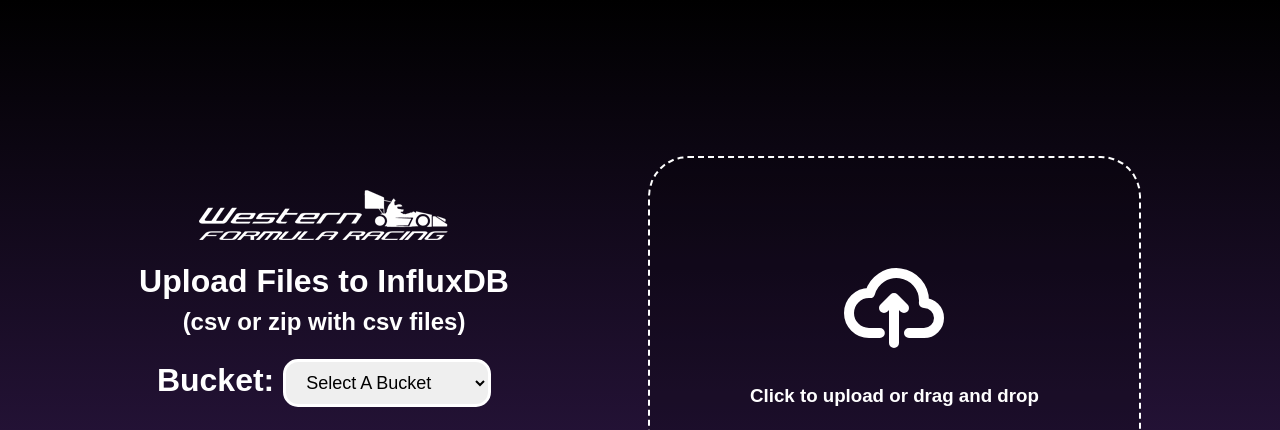
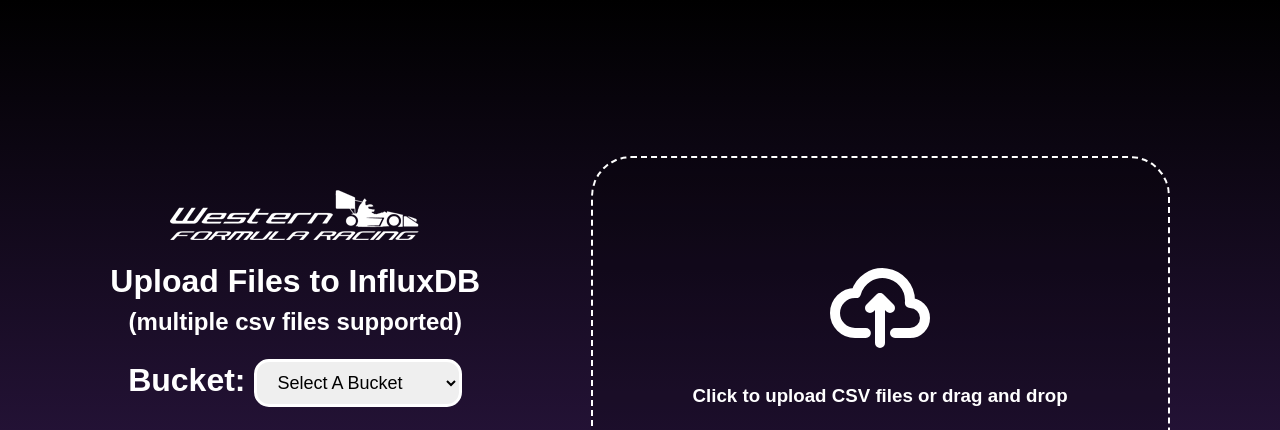
Before and after one commit to Western-Formula-Racing/daq-server-components, a Flask app: page / in a window 1280 px wide. Shown: the top 430 px of the page. Run offline with Flask 3, Linux system fonts and the light colour scheme; data that the repository does not hold is empty.

Commit message:
allow multiple csv upload, purge temp directory 6h

```diff
--- a/installer/file-uploader/app.py
+++ b/installer/file-uploader/app.py
@@ -6,7 +6,7 @@
     stream_with_context,
     Response,
 )
-import uuid, time, threading, json, io, logging, requests, os
+import uuid, time, threading, json, io, logging, requests, os, asyncio
 from helper import CANInfluxStreamer
 import traceback
 
@@ -16,7 +16,7 @@
 
 error_logger = logging.getLogger(__name__)
 
-ALLOWED_EXTENSIONS = {"csv", "zip"}
+ALLOWED_EXTENSIONS = {"csv"}
 PROGRESS = {}
 CURRENT_FILE = {"name": "", "task_id": "", "bucket": ""}
 WEBHOOK_URL = os.getenv("WEBHOOK_URL") or ""
@@ -79,24 +79,40 @@
                 ),
                 400,
             )
-        file = request.files.get("file")
         bucket = request.form.get("bucket")
         if not bucket or bucket == "":
             return "No Bucket Provided", 400
-        if not file or file.filename == "":
-            return "No File Provided", 400
-        content_type = file.mimetype or ""
-        if content_type not in ("application/zip", "text/csv"):
-            return "Invalid File Type", 400
 
-        data = file.read()
-        buf = io.BytesIO(data)
+        # Handle multiple CSV files
+        files = request.files.getlist("file")
+        if not files or len(files) == 0:
+            return "No Files Provided", 400
+
+        # Validate all files are CSV
+        for f in files:
+            if not f or not f.filename or f.filename == "":
+                return "Empty file provided", 400
+            content_type = f.mimetype or ""
+            filename = f.filename or ""
+            if content_type != "text/csv" and not filename.lower().endswith('.csv'):
+                return f"Invalid File Type: {filename}. Only CSV files allowed.", 400
+
+        # Calculate total size of all files
+        total_size = 0
+        file_data = []
+        for f in files:
+            data = f.read()
+            total_size += len(data)
+            file_data.append((f.filename or "unknown.csv", data))
+            f.seek(0)  # Reset for potential re-read
+
         task_id = str(uuid.uuid4())
         PROGRESS[task_id] = {"pct": 0, "msg": "Starting...", "done": False}
-        CURRENT_FILE["name"] = str(file.filename)
+        file_names = [f.filename or "unknown.csv" for f in files]
+        CURRENT_FILE["name"] = f"{len(files)} CSV files: {', '.join(file_names[:3])}{'...' if len(files) > 3 else ''}"
         CURRENT_FILE["task_id"] = str(task_id)
         CURRENT_FILE["bucket"] = bucket
-        send_webhook_notification(f"Uploading file: {file.filename} -> {bucket}")
+        send_webhook_notification(f"Uploading {len(files)} CSV files -> {bucket}: {', '.join(file_names[:3])}{'...' if len(files) > 3 else ''}")
 
         def on_progress(sent: int, total: int):
             try:
@@ -104,7 +120,7 @@
                 PROGRESS[task_id]["pct"] = pct
                 PROGRESS[task_id]["sent"] = sent
                 PROGRESS[task_id]["total"] = total
-                PROGRESS[task_id]["name"] = file.filename
+                PROGRESS[task_id]["name"] = CURRENT_FILE["name"]
                 PROGRESS[task_id]["bucket"] = bucket
                 PROGRESS[task_id]["msg"] = f"Processing... {pct}% ({sent}/{total} rows)"
                 if sent >= total and not PROGRESS[task_id].get("done"):
@@ -117,39 +133,18 @@
 
         def worker():
             # Auto-configure streamer for file size with InfluxDB-safe settings
-            file_size_mb = len(data) / (1024 * 1024)
+            file_size_mb = total_size / (1024 * 1024)
             streamer = CANInfluxStreamer(bucket)
 
             try:
-                import asyncio
-
-                buf.seek(0)
-                uploaded_filename = file.filename or ""
-
-                if content_type == "application/zip":
-                    # Use the new automatic method that chooses disk vs memory based on file size
-                    asyncio.run(
-                        streamer.stream_file_auto(
-                            buf,
-                            is_csv=False,
-                            on_progress=on_progress,
-                            file_size_mb=file_size_mb
-                        )
+                # Process multiple CSV files using the new method
+                asyncio.run(
+                    streamer.stream_multiple_csvs(
+                        file_data=file_data,
+                        on_progress=on_progress,
+                        total_size_mb=file_size_mb
                     )
-                elif content_type == "text/csv":
-                    # CSV files always use memory-based processing (they're single files)
-                    asyncio.run(
-                        streamer.stream_file_auto(
-                            buf,
-                            is_csv=True,
-                            csv_filename=uploaded_filename,
-                            on_progress=on_progress,
-                            file_size_mb=file_size_mb
-                        )
-                    )
-                else:
-                    PROGRESS[task_id]["msg"] = "content_type is neither csv nor zip"
-                    PROGRESS[task_id]["done"] = True
+                )
 
             except Exception as e:
                 error_logger.error(e)
--- a/installer/file-uploader/static/index.js
+++ b/installer/file-uploader/static/index.js
@@ -22,7 +22,7 @@
 		alert("File Currently Uploading");
 		return;
 	}
-	console.log("file uploaded");
+	console.log("files uploaded");
 	const name_label = document.getElementById("file-name-label");
 	const selected_bucket = document.getElementById("bucket-select").value;
 
@@ -34,29 +34,39 @@
 
 	const files = e.target.files;
 	if (!files || files.length === 0) {
-		console.error("no file");
-		name_label.innerText = "No File Selected";
+		console.error("no files");
+		name_label.innerText = "No Files Selected";
 		name_label.style = "color: red;";
-		alert("No File Selected");
+		alert("No Files Selected");
 		return;
 	}
 
-	const file = files[0];
-	// console.log(file);
-	// console.log(file.type);
-	if (file.type !== "text/csv" && file.type !== "application/zip") {
-		console.err("File not right type");
-		name_label.innerText = "File can only be ZIP or CSV";
-		name_label.style = "color: red;";
-		alert("File can only be ZIP or CSV");
-		return;
+	// Validate all files are CSV
+	for (let i = 0; i < files.length; i++) {
+		const file = files[i];
+		if (file.type !== "text/csv" && !file.name.toLowerCase().endsWith('.csv')) {
+			console.error("File not CSV type");
+			name_label.innerText = `File ${file.name} is not a CSV file`;
+			name_label.style = "color: red;";
+			alert(`File ${file.name} is not a CSV file. Only CSV files are allowed.`);
+			return;
+		}
 	}
 
-	name_label.innerText = file.name;
+	// Display file names
+	const fileNames = Array.from(files).map(f => f.name);
+	if (files.length === 1) {
+		name_label.innerText = fileNames[0];
+	} else {
+		name_label.innerText = `${files.length} CSV files: ${fileNames.slice(0, 3).join(', ')}${files.length > 3 ? '...' : ''}`;
+	}
 	name_label.style = "color: white;";
 
 	const form = new FormData();
-	form.append("file", file);
+	// Append all files with the same field name
+	for (let i = 0; i < files.length; i++) {
+		form.append("file", files[i]);
+	}
 	form.append("bucket", selected_bucket);
 
 	fetch("/upload", {
@@ -90,7 +100,7 @@
 		alert("File Currently Uploading");
 		return;
 	}
-	console.log("file dropped");
+	console.log("files dropped");
 	const name_label = document.getElementById("file-name-label");
 	const selected_bucket = document.getElementById("bucket-select").value;
 
@@ -102,28 +112,39 @@
 
 	const files = e.dataTransfer?.files;
 	if (!files || files.length === 0) {
-		console.log("no file");
-		name_label.innerText = "No File Selected";
+		console.log("no files");
+		name_label.innerText = "No Files Selected";
 		name_label.style = "color: red;";
-		alert("No File Selected");
-		return;
-	}
-	const file = files[0];
-	// console.log(file);
-	// console.log(file.type);
-	if (file.type !== "text/csv" && file.type !== "application/zip") {
-		console.log("File not right type");
-		name_label.innerText = "File can only be ZIP or CSV";
-		name_label.style = "color: red;";
-		alert("File can only be ZIP or CSV");
+		alert("No Files Selected");
 		return;
 	}
 
-	name_label.innerText = file.name;
+	// Validate all files are CSV
+	for (let i = 0; i < files.length; i++) {
+		const file = files[i];
+		if (file.type !== "text/csv" && !file.name.toLowerCase().endsWith('.csv')) {
+			console.log("File not CSV type");
+			name_label.innerText = `File ${file.name} is not a CSV file`;
+			name_label.style = "color: red;";
+			alert(`File ${file.name} is not a CSV file. Only CSV files are allowed.`);
+			return;
+		}
+	}
+
+	// Display file names
+	const fileNames = Array.from(files).map(f => f.name);
+	if (files.length === 1) {
+		name_label.innerText = fileNames[0];
+	} else {
+		name_label.innerText = `${files.length} CSV files: ${fileNames.slice(0, 3).join(', ')}${files.length > 3 ? '...' : ''}`;
+	}
 	name_label.style = "color: white;";
 
 	const form = new FormData();
-	form.append("file", file);
+	// Append all files with the same field name
+	for (let i = 0; i < files.length; i++) {
+		form.append("file", files[i]);
+	}
 	form.append("bucket", selected_bucket);
 
 	fetch("/upload", {
@@ -213,7 +234,7 @@
 								d="M13 13h3a3 3 0 0 0 0-6h-.025A5.56 5.56 0 0 0 16 6.5 5.5 5.5 0 0 0 5.207 5.021C5.137 5.017 5.071 5 5 5a4 4 0 0 0 0 8h2.167M10 15V6m0 0L8 8m2-2 2 2"
 							/>
 						</svg>
-						<h3>Click to upload or drag and drop</h3>`;
+						<h3>Click to upload CSV files or drag and drop</h3>`;
 		}
 	};
 }
--- a/installer/file-uploader/templates/index.html
+++ b/installer/file-uploader/templates/index.html
@@ -16,7 +16,7 @@
 				<div class="info">
 					<img src="{{ url_for('static', filename='logo-32_375x.webp' )}}" />
 					<h1>Upload Files to InfluxDB</h1>
-					<h2>(csv or zip with csv files)</h2>
+					<h2>(multiple csv files supported)</h2>
 					<span id="bucket-select_span">
 						<label for="bucket-select">Bucket:</label>
 						<select name="bucket" id="bucket-select">
@@ -50,12 +50,13 @@
 								d="M13 13h3a3 3 0 0 0 0-6h-.025A5.56 5.56 0 0 0 16 6.5 5.5 5.5 0 0 0 5.207 5.021C5.137 5.017 5.071 5 5 5a4 4 0 0 0 0 8h2.167M10 15V6m0 0L8 8m2-2 2 2"
 							/>
 						</svg>
-						<h3>Click to upload or drag and drop</h3>
+						<h3>Click to upload CSV files or drag and drop</h3>
 					</label>
 					<input
 						type="file"
-						accept="application/zip, text/csv"
+						accept="text/csv"
 						id="drop_zone-input"
+						multiple
 						style="display: none"
 					/>
 				</div>
```
Also changed, not shown: installer/file-uploader/helper.py (+149 -38 lines).
